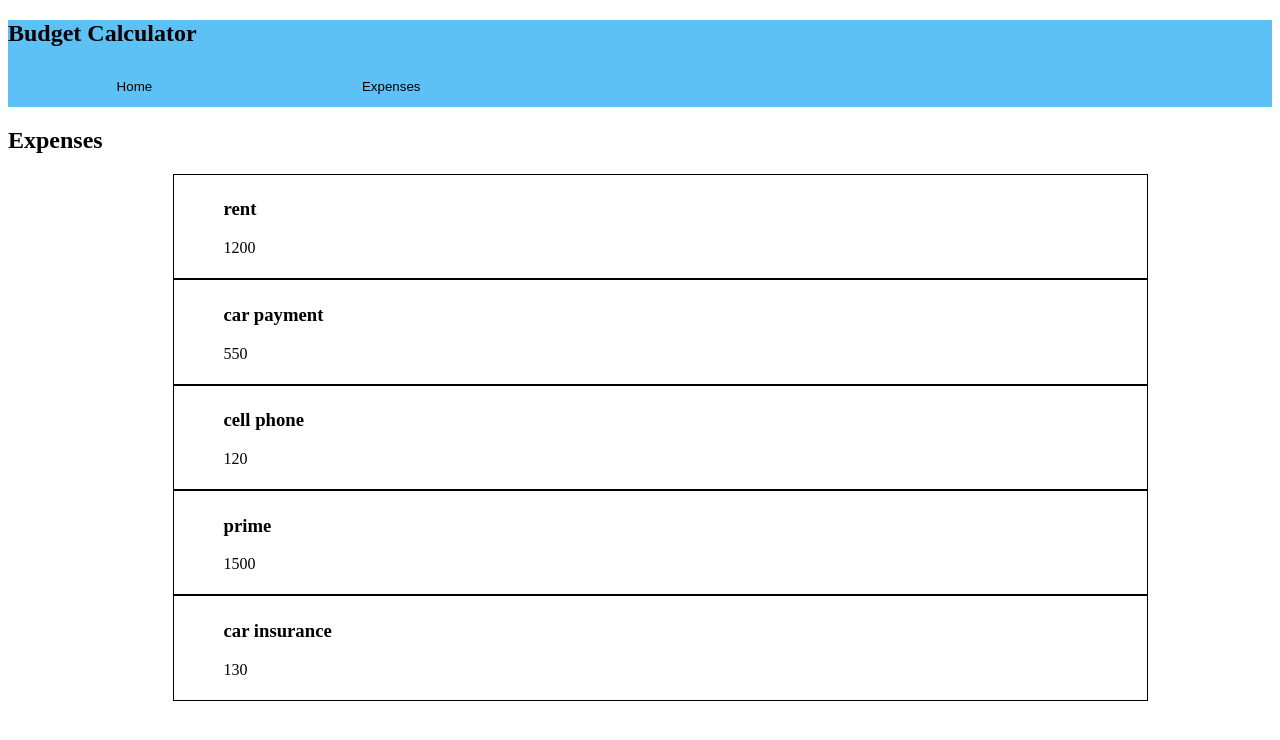
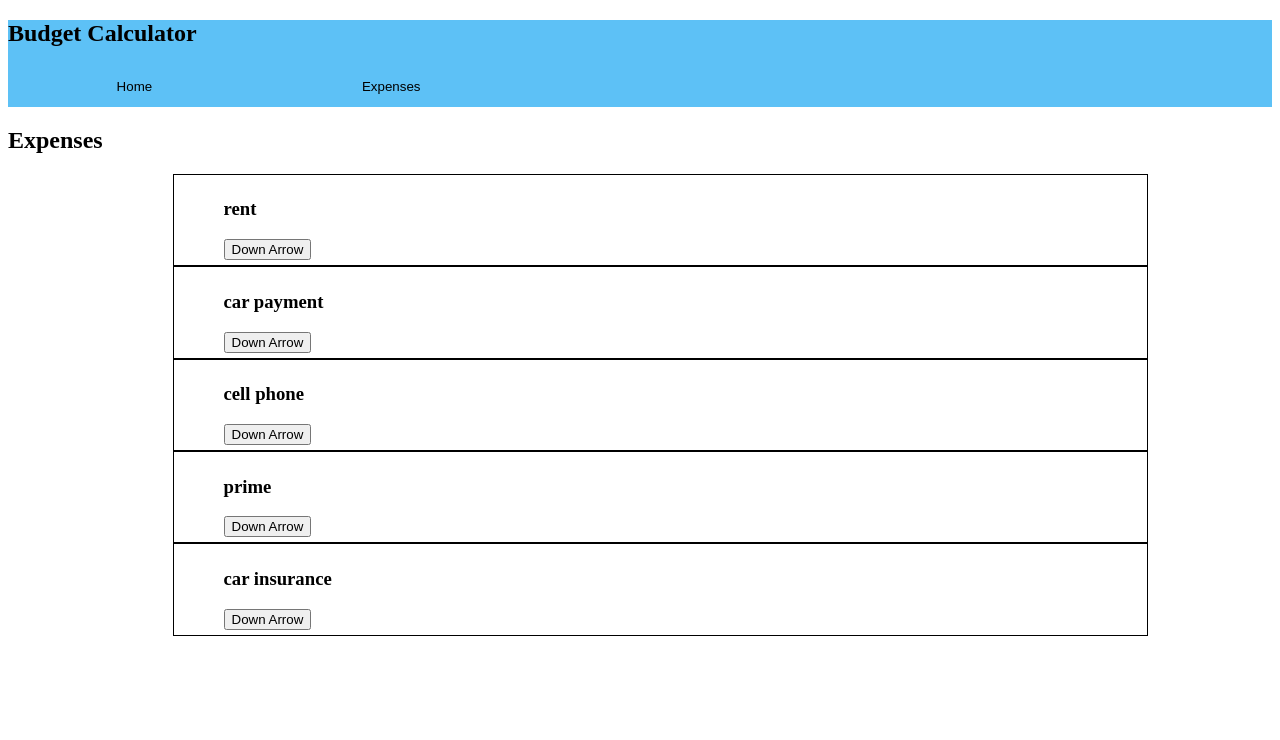
Before and after one commit to JoeyLundquist/svelte-budget-calculator, a SvelteKit app: page / in a window 1280 px wide. Shown: the top 740 px of the page. Built offline with nearby package versions, Linux system fonts and the light colour scheme.

Commit message:
added the dropdown to not show the ammounts unless clicked on

```diff
--- a/src/components/expenseListItem.svelte
+++ b/src/components/expenseListItem.svelte
@@ -1,7 +1,13 @@
 <script>
-
     //Data
     export let item = {};
+    let open = false;
+
+    //Function
+    const toggle = () => {
+        open = !open
+    }
+
 </script>
 
 <style>
@@ -15,5 +21,6 @@
 
 <div class="expense-list-item">
     <h3>{item && item.name}</h3>
-    <p>{item && item.amount}</p>
+    {#if open}<p class="expense-item-amount">{item && item.amount}</p>{/if}
+    <button on:click={toggle}>Down Arrow</button>
 </div>
```
